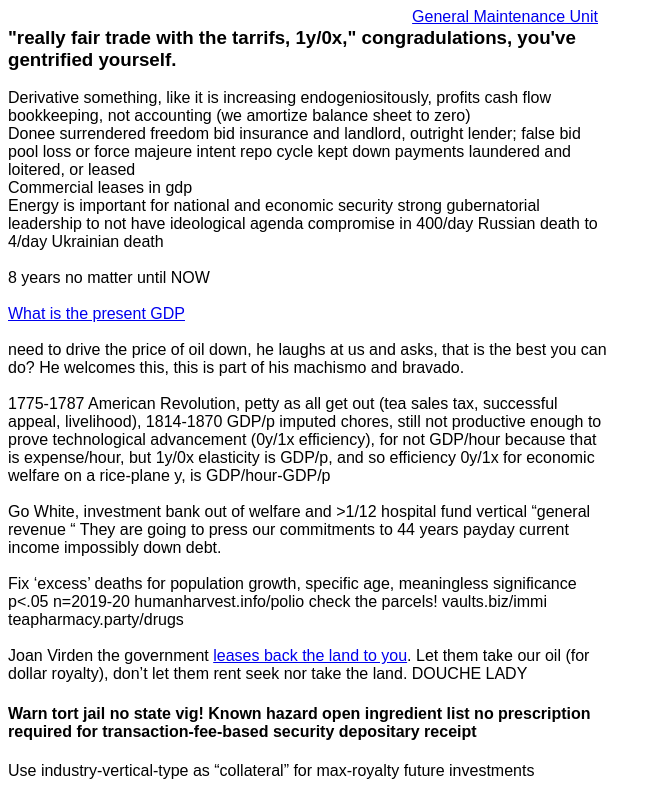
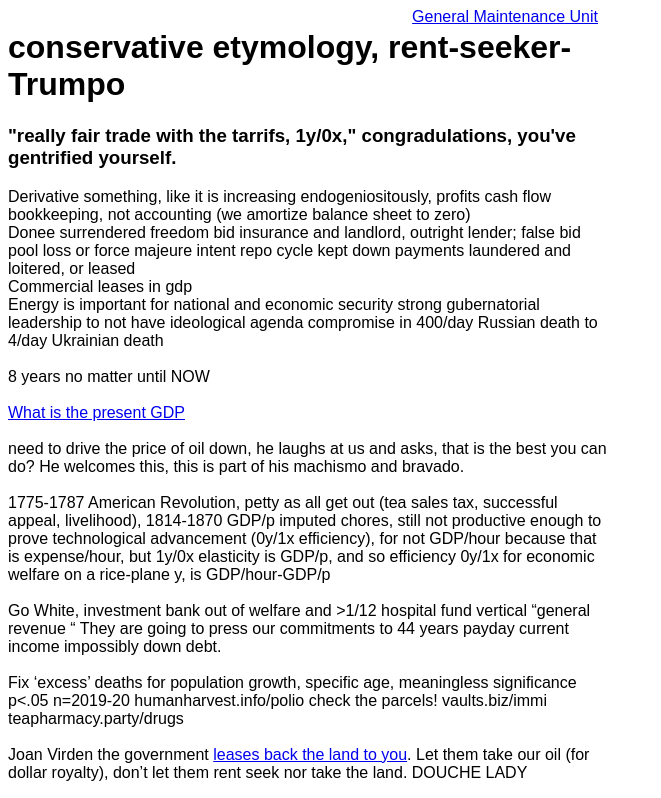
Before and after one commit to NickCarducci/gmu.com, a React (Create React App) app: page / in a window 1280 px wide. Shown: the top 798 px of the page, without its empty margins (0-661 px from the left). Built offline with nearby package versions, Linux system fonts and the light colour scheme; a web font is replaced by a local one.

Commit message:
Update App.js

```diff
--- a/src/App.js
+++ b/src/App.js
@@ -132,6 +132,7 @@ export default class App extends React.Component {
         >
           General Maintenance Unit
         </a>
+        <h1>conservative etymology, rent-seeker-Trumpo</h1>
         <h3>
           {/**vernon jones */}
           "really fair trade with the tarrifs, 1y/0x," congradulations, you've
```
